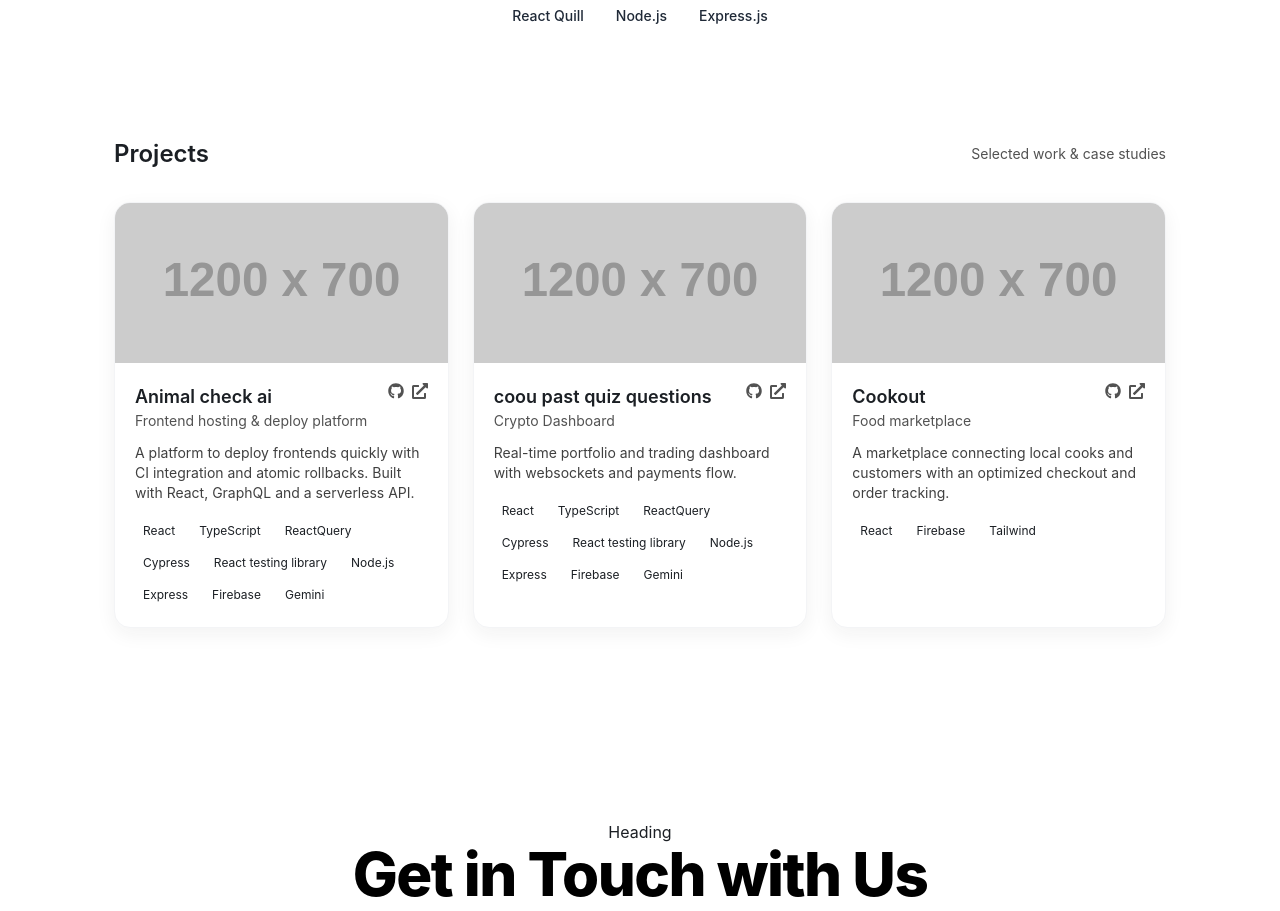
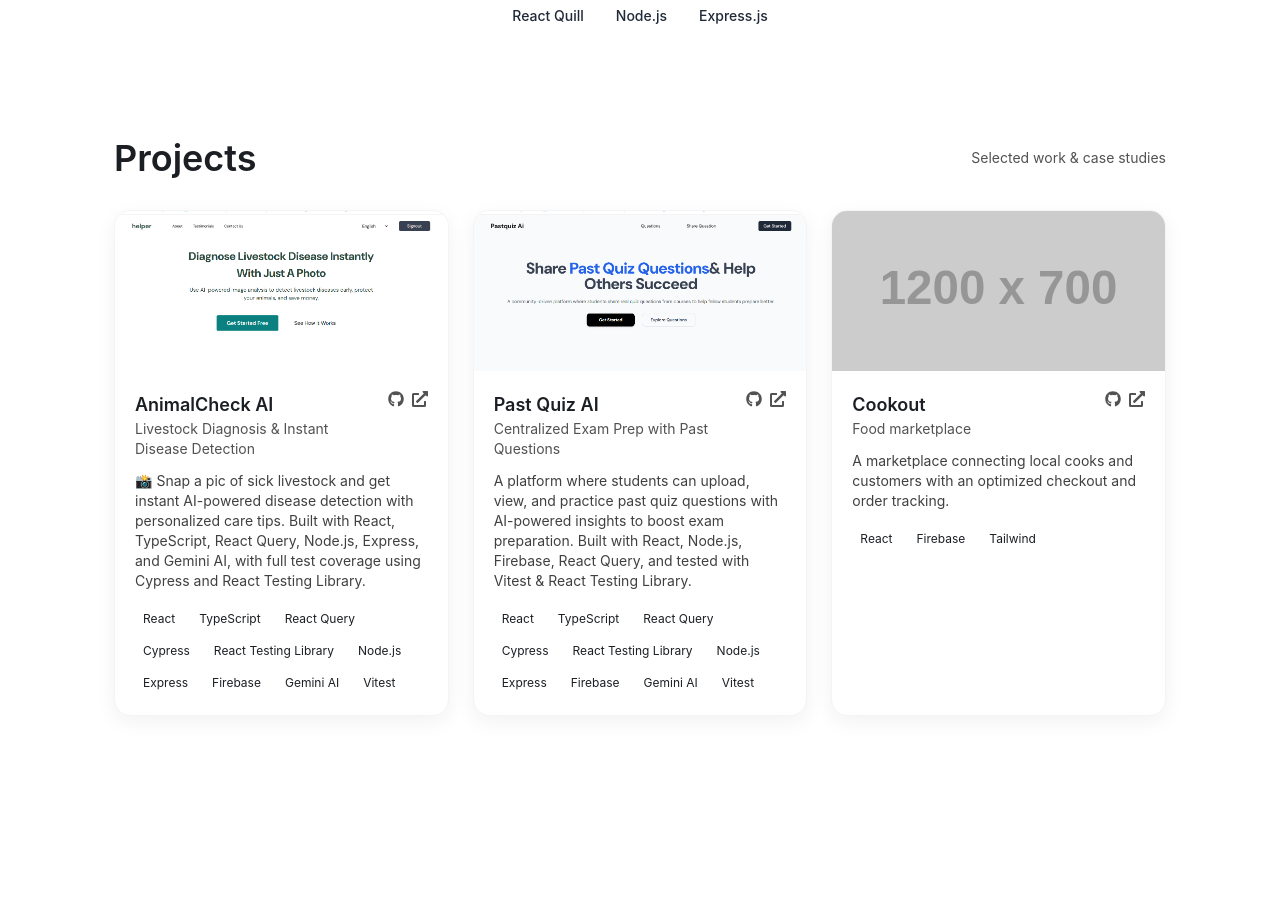
Before and after one commit to ohanyere/portfolio, a React (Vite) app: page / in a window 1280 px wide. Shown: the part 1260-2171 px from the top of the page. Built offline with nearby package versions, Linux system fonts and the light colour scheme; a web font is replaced by a local one.

Commit message:
style(projectcard): fix  image preview

```diff
--- a/src/components/Projects.tsx
+++ b/src/components/Projects.tsx
@@ -7,7 +7,7 @@ export default function Projects() {
   return (
     <div className="max-w-6xl mx-auto">
       <div className="flex items-center justify-between mb-8">
-        <h3 className="text-2xl font-semibold text-primary-700">Projects</h3>
+        <h3 className="text-2xl sm:text-4xl font-semibold text-primary-700">Projects</h3>
         <p className="text-sm text-neutral-600">Selected work & case studies</p>
       </div>
 
--- a/src/data/PROJECTS.ts
+++ b/src/data/PROJECTS.ts
@@ -3,26 +3,50 @@ import { type Project } from "../types";
 const PROJECTS: Project[] = [
   {
   id: "Animalcheck",
-    title: "Animal check ai",
-    subtitle: "Frontend hosting & deploy platform",
+  title: "AnimalCheck AI",
+  subtitle: "Livestock Diagnosis & Instant Disease Detection",
   description:
-      "A platform to deploy frontends quickly with CI integration and atomic rollbacks. Built with React, GraphQL and a serverless API.",
-    image: "https://via.placeholder.com/1200x700?text=Brimble",
+    "📸 Snap a pic of sick livestock and get instant AI-powered disease detection with personalized care tips. Built with React, TypeScript, React Query, Node.js, Express, and Gemini AI, with full test coverage using Cypress and React Testing Library.",
+  image: "/preview2.png",
   demo: "https://animalcheck-c5e5fbdbad00.herokuapp.com/",
   repo: "#",
-    tech: ["React", "TypeScript", "ReactQuery", "Cypress" ,"React testing library", "Node.js", "Express", "Firebase", "Gemini"],
+  tech: [
+    "React",
+    "TypeScript",
+    "React Query",
+    "Cypress",
+    "React Testing Library",
+    "Node.js",
+    "Express",
+    "Firebase",
+    "Gemini AI",
+    "Vitest"
+  ],
 },
+
   {
-    id: "coou past quiz questions",
-    title: "coou past quiz questions",
-    subtitle: "Crypto Dashboard",
+  id: "PastQuizAI",
+  title: "Past Quiz AI",
+  subtitle: "Centralized Exam Prep with Past Questions",
   description:
-      "Real-time portfolio and trading dashboard with websockets and payments flow.",
-    image: "https://via.placeholder.com/1200x700?text=Koin",
+    "A platform where students can upload, view, and practice past quiz questions with AI-powered insights to boost exam preparation. Built with React, Node.js, Firebase, React Query, and tested with Vitest & React Testing Library.",
+  image: "/preview3.png",
   demo: "https://coupastquizquestions-2d835956e869.herokuapp.com/",
   repo: "#",
-    tech: ["React", "TypeScript", "ReactQuery", "Cypress" ,"React testing library", "Node.js", "Express", "Firebase", "Gemini"],
+  tech: [
+    "React",
+    "TypeScript",
+    "React Query",
+    "Cypress",
+    "React Testing Library",
+    "Node.js",
+    "Express",
+    "Firebase",
+    "Gemini AI",
+    "Vitest"
+  ],
 },
+
   {
     id: "cookout",
     title: "Cookout",
```
Also changed, not shown: public/preview2.png (added), public/preview3.png (added). Lines whose indentation alone changed are shown as unchanged.
